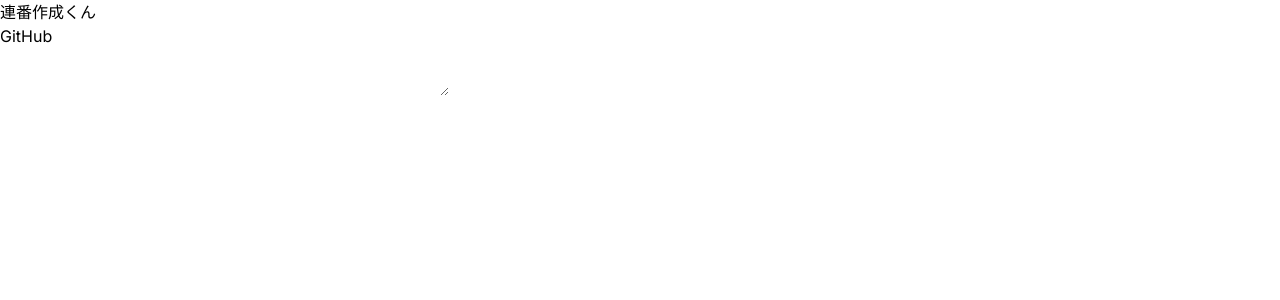
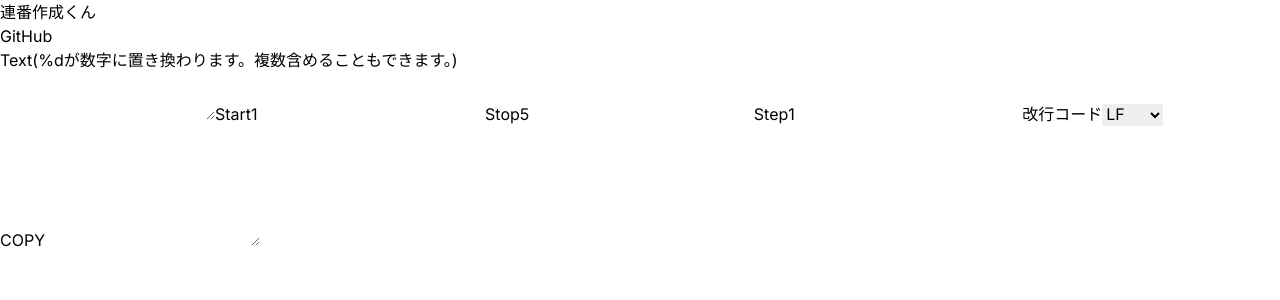
Before and after one commit to aurora1530/create-sequential, a Next.js app: page / in a window 1280 px wide. Shown: the top 300 px of the page. Built offline with nearby package versions, Linux system fonts and the light colour scheme.

Commit message:
feat: 連番作成の基本機能を作成

```diff
--- a/src/app/components/Sequential.tsx
+++ b/src/app/components/Sequential.tsx
@@ -1,19 +1,102 @@
 'use client';
-import { useState } from 'react';
+import { useState, useEffect, useRef } from 'react';
 import { createSequentialTexts } from '@/app/lib/createSequential';
+import CopyButton from './CopyButton';
 
 export default function CreateSequential() {
+  const textAreaRef = useRef<HTMLTextAreaElement>(null);
+  const [text, setText] = useState<string>('');
+  const [start, setStart] = useState<number>(1);
+  const [stop, setStop] = useState<number>(5);
+  const [step, setStep] = useState<number>(1);
+  const [lineBreak, setLineBreak] = useState<string>('\n');
   const [formatted, setFormatted] = useState<string>('');
-  const onChangeHandler = (e: React.ChangeEvent<HTMLInputElement>) => {
-    const value = e.target.value;
-    const serialNumbers = createSequentialTexts(value, { stop: 2 });
-    console.log(serialNumbers);
+
+  const handleLineBreakChange = (e: React.ChangeEvent<HTMLSelectElement>) => {
+    setLineBreak(
+      e.target.value === 'LF' ? '\n' : e.target.value === 'CR' ? '\r' : '\r\n'
+    );
+  };
+
+  useEffect(() => {
+    const serialNumbers = createSequentialTexts(text, { start, stop, step });
     setFormatted(serialNumbers.join('\n'));
-  };
+  }, [text, start, stop, step, lineBreak]);
+
+  useEffect(() => {
+    if (textAreaRef.current) {
+      textAreaRef.current.style.height = 'auto';
+      textAreaRef.current.style.height = `${textAreaRef.current.scrollHeight}px`;
+    }
+  }, [formatted]);
+
   return (
     <>
-      <input type="text" onChange={(e) => onChangeHandler(e)} />
-      <textarea readOnly value={formatted} />
+      <label htmlFor="text" className="block">
+        Text(%dが数字に置き換わります。複数含めることもできます。)
+      </label>
+      <div>
+        <textarea
+          onChange={(e) => setText(e.target.value)}
+          className="w-full p-2 border border-gray-300 rounded-md"
+        />
+        <label htmlFor="start" className="block mt-4">
+          Start
+        </label>
+        <input
+          type="number"
+          name="start"
+          id="start"
+          value={start}
+          onChange={(e) => setStart(Number(e.target.value))}
+          className="flex-shrink p-2 border border-gray-300 rounded-md"
+        />
+        <label htmlFor="stop" className="block mt-4">
+          Stop
+        </label>
+        <input
+          type="number"
+          name="stop"
+          id="stop"
+          value={stop}
+          onChange={(e) => setStop(Number(e.target.value))}
+          className="p-2 border border-gray-300 rounded-md"
+        />
+        <label htmlFor="step" className="block mt-4">
+          Step
+        </label>
+        <input
+          type="number"
+          name="step"
+          id="step"
+          step={1}
+          value={step}
+          onChange={(e) => setStep(Number(e.target.value))}
+          className="p-2 border border-gray-300 rounded-md"
+        />
+        <label htmlFor="lineBreak" className="block mt-4">
+          改行コード
+        </label>
+        <select
+          onChange={handleLineBreakChange}
+          className="p-2 border border-gray-300 rounded-md"
+        >
+          <option value="LF">LF</option>
+          <option value="CR">CR</option>
+          <option value="CRLF">CRLF</option>
+        </select>
+      </div>
+      <CopyButton text={formatted} />
+      <textarea
+        ref={textAreaRef}
+        readOnly
+        value={formatted}
+        onChange={(e) => {
+          e.target.style.height = 'auto';
+          e.target.style.height = e.target.scrollHeight + 'px';
+        }}
+        className="mt-4 p-2 border border-gray-300 rounded-md w-full"
+      />
     </>
   );
 }
```
